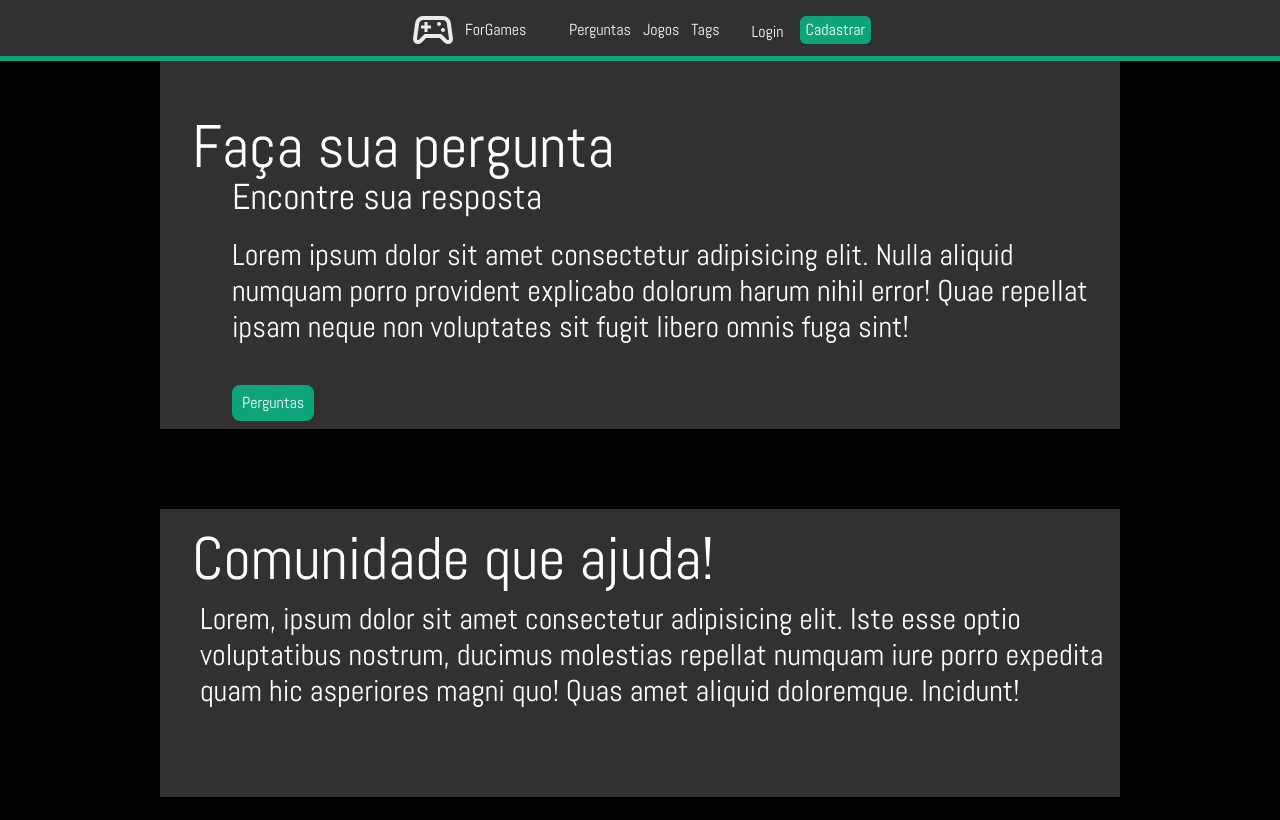
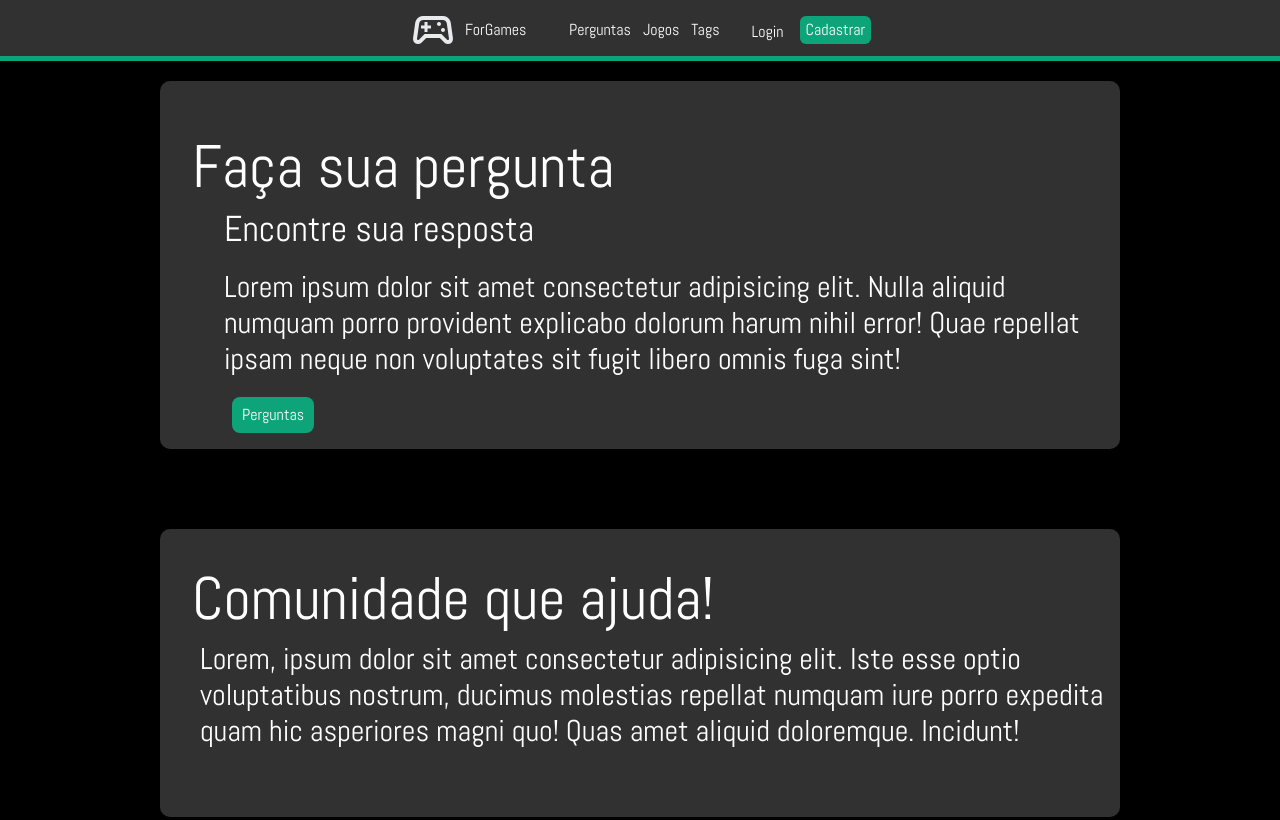
Before and after one commit to GabrielSKlauck/ForGames-Front, a plain HTML site: page index.html in a window 1280 px wide. Shown: the top 820 px of the page. Drawn offline with nearby package versions, Linux system fonts and the light colour scheme.

Commit message:
Correção de detalhes homepage

```diff
--- a/index.css
+++ b/index.css
@@ -13,10 +13,12 @@ header{
     border-bottom: #0EA47A 5px solid !important;
 }
 .box-content{
+    margin-top: 20px;
     font-family: 'abel';
     width: 60rem;
     height: 23rem;
     background-color: rgb(49, 49, 49);
+    border-radius: 10px;
 }
 .box-content2{
     margin-top: 5rem;
@@ -24,6 +26,7 @@ header{
     width: 60rem;
     height: 18rem;
     background-color: rgb(49, 49, 49);
+    border-radius: 10px;
 }
 #imgCaixa1{
     top: 30px;
--- a/index.html
+++ b/index.html
@@ -30,19 +30,19 @@
         <div class="box-content flex">
             <div class="mt-14 ml-8">
               <p class="text-white text-6xl">Faça sua pergunta</p>
-              <p class="text-white text-4xl ml-10">Encontre sua resposta</p>
-              <p class="text-white ml-10 mt-5 text-3xl">Lorem ipsum dolor sit amet consectetur adipisicing elit.
+              <p class="text-white text-4xl ml-8 mt-3">Encontre sua resposta</p>
+              <p class="text-white ml-8 mt-5 text-3xl">Lorem ipsum dolor sit amet consectetur adipisicing elit.
                 Nulla aliquid numquam porro provident explicabo dolorum
                 harum nihil error! Quae repellat ipsam neque non voluptates
                  sit fugit libero omnis fuga sint!</p>
-                 <button type="menu" class="text-white mt-10 float-left ml-10" id="btn-toPerguntas" onclick="toPerguntas()">Perguntas</button>
+                 <button type="menu" class="text-white mt-5 float-left ml-10" id="btn-toPerguntas" onclick="toPerguntas()">Perguntas</button>
             </div>
             <!-- <img src="assets/images/lupa.png" alt="" class="w-44 h-44" id="imgCaixa1"> -->
 
 
         </div>
         <div class="flex box-content2">
-            <div class="mt-5">
+            <div class="mt-10">
               <p class="text-white text-6xl ml-8">Comunidade que ajuda!</p>
               <p class="text-white text-3xl ml-10 mt-3">Lorem, ipsum dolor sit amet consectetur adipisicing elit.
                 Iste esse optio voluptatibus nostrum,
```
Also changed, not shown: pages/TelaCadastro/cadastro.css (+16 -0 lines), pages/TelaCadastro/cadastro.html (+3 -0 lines).
